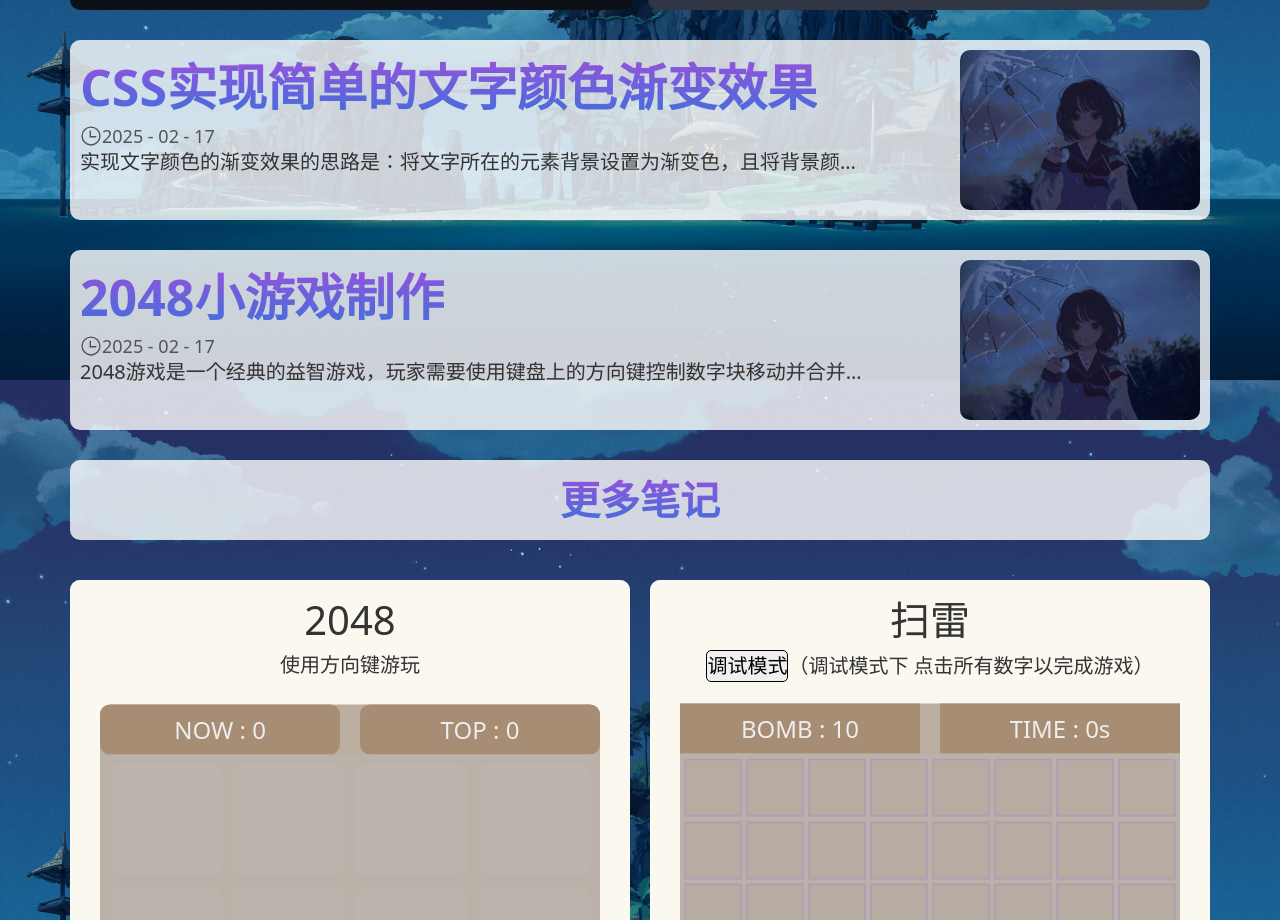
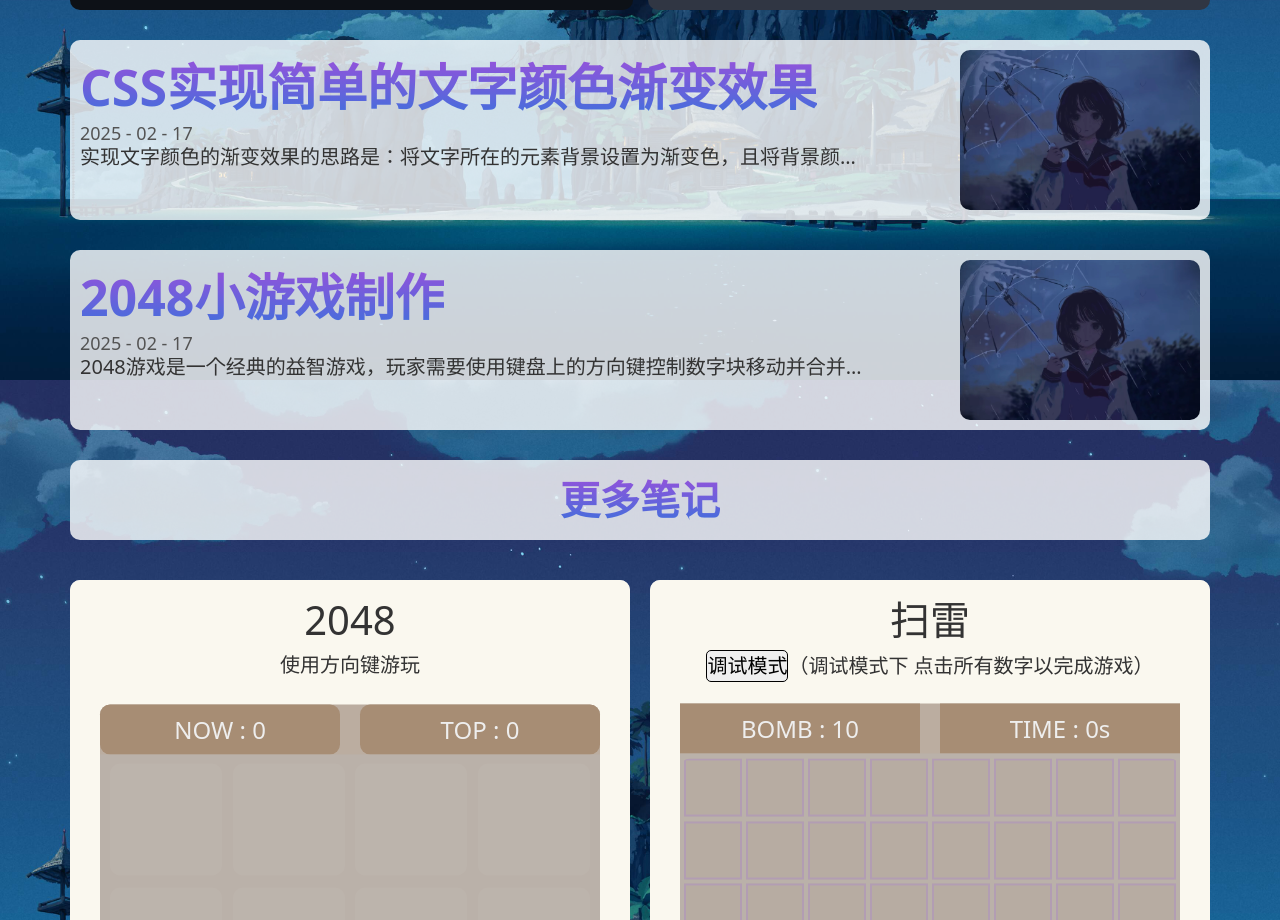
Before and after one commit to yagaoyg/yagao, a Vue app: page / in a window 1280 px wide. Shown: the part 1420-2340 px from the top of the page. Built offline with nearby package versions, Linux system fonts and the light colour scheme; a small style sheet from the web is missing.

Commit message:
优化element plus导入 优化字体图标

```diff
--- a/index.html
+++ b/index.html
@@ -5,7 +5,7 @@
   <meta charset="UTF-8">
   <link rel="icon" href="/favicon.ico">
   <meta name="viewport" content="width=device-width, initial-scale=1.0">
-  <link rel="stylesheet" href="https://at.alicdn.com/t/c/font_4669676_tpk47c41ur.css">
+  <link rel="stylesheet" href="https://at.alicdn.com/t/c/font_4669676_g5p8sxej4ul.css">
   <title>YAGAO</title>
 </head>
 
--- a/src/views/Home/components/HomeNote.vue
+++ b/src/views/Home/components/HomeNote.vue
@@ -15,9 +15,7 @@ import { RouterLink } from 'vue-router';
               </RouterLink>
             </div>
             <div class="info">
-              <el-icon size="22px">
-                <Clock />
-              </el-icon>
+              <i class="iconfont icon-time"></i>
               <div class="time">2025 - 02 - 17</div>
             </div>
             <div class="abstract-content">
@@ -44,9 +42,7 @@ import { RouterLink } from 'vue-router';
               </RouterLink>
             </div>
             <div class="info">
-              <el-icon size="22px">
-                <Clock />
-              </el-icon>
+              <i class="iconfont icon-time"></i>
               <div class="time">2025 - 02 - 17</div>
             </div>
             <div class="abstract-content">
@@ -99,6 +95,7 @@ import { RouterLink } from 'vue-router';
       // background-color: pink;
 
       .title {
+        height: 70px;
         font-size: 50px;
 
         .link {
@@ -122,8 +119,8 @@ import { RouterLink } from 'vue-router';
         font-size: 18px;
         color: #535353;
 
-        .time {
-          line-height: 22px;
+        .iconfont {
+          font-size: 20px;
         }
       }
 
--- a/src/views/Markdown/index.vue
+++ b/src/views/Markdown/index.vue
@@ -47,9 +47,7 @@ onMounted(() => {
           <div class="title">
             <h2>这里是标题</h2>
             <div class="info">
-              <el-icon size="20px">
-                <Clock />
-              </el-icon>
+              <i class="iconfont icon-time"></i>
               <div class="time">2025-02-17</div>
               <div class="author">BY: yagao</div>
             </div>
@@ -97,13 +95,20 @@ onMounted(() => {
 
         .info {
           display: flex;
-          margin-bottom: 5px;
+          margin-bottom: 8px;
           height: 20px;
+
+          .iconfont {
+            font-size: 20px;
+
+            &::before {
+              padding-bottom: 5px;
+            }
+          }
         }
 
         .time {
           margin-right: 20px;
-          line-height: 20px;
         }
 
         .author {
--- a/src/views/NoteList/index.vue
+++ b/src/views/NoteList/index.vue
@@ -35,9 +35,7 @@ const noteData = {
                   </RouterLink>
                 </div>
                 <div class="info">
-                  <el-icon size="22px">
-                    <Clock />
-                  </el-icon>
+                  <i class="iconfont icon-time"></i>
                   <div class="time">2025 - 02 - 17</div>
                 </div>
                 <div class="abstract-content">
@@ -64,9 +62,7 @@ const noteData = {
                   </RouterLink>
                 </div>
                 <div class="info">
-                  <el-icon size="22px">
-                    <Clock />
-                  </el-icon>
+                  <i class="iconfont icon-time"></i>
                   <div class="time">2025 - 02 - 17</div>
                 </div>
                 <div class="abstract-content">
@@ -123,6 +119,7 @@ const noteData = {
       // background-color: pink;
 
       .title {
+        height: 70px;
         font-size: 50px;
 
         .link {
@@ -130,12 +127,11 @@ const noteData = {
           // color: @btext;
           text-decoration: none;
 
-          /*设置渐变的方向从左到右 颜色从ff0000到ffff00*/
+          // 设置渐变的方向从左到右 颜色从ff0000到ffff00
           background: linear-gradient(to bottom, #9c50db, #3b71dc);
+          // 将设置的背景颜色限制在文字中
           background-clip: text;
-          /*将设置的背景颜色限制在文字中*/
-          // -webkit-background-clip: text;
-          /*给文字设置成透明*/
+          // 给文字设置成透明
           -webkit-text-fill-color: transparent;
         }
       }
@@ -147,8 +143,8 @@ const noteData = {
         font-size: 18px;
         color: #535353;
 
-        .time {
-          line-height: 22px;
+        .iconfont {
+          font-size: 20px;
         }
       }
 
```
Also changed, not shown: src/main.js (+6 -2 lines).
